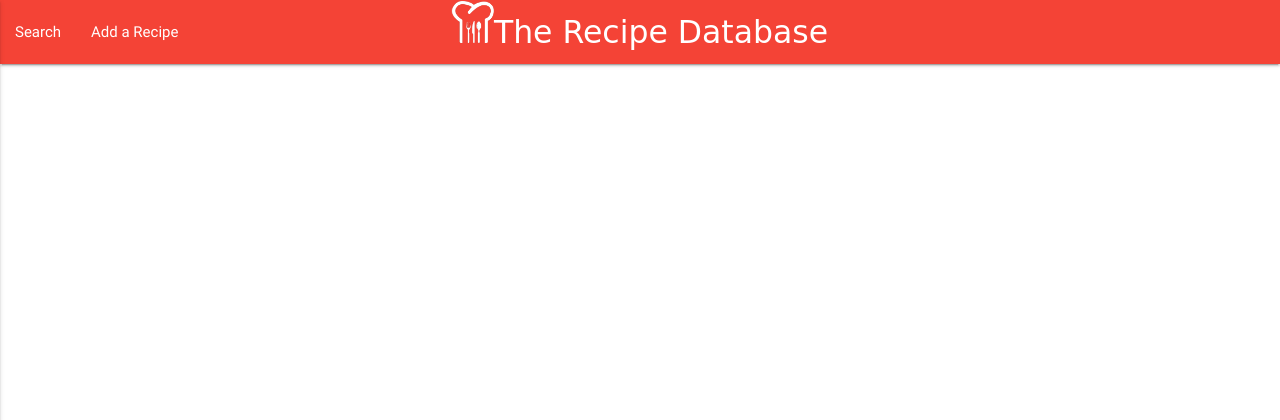
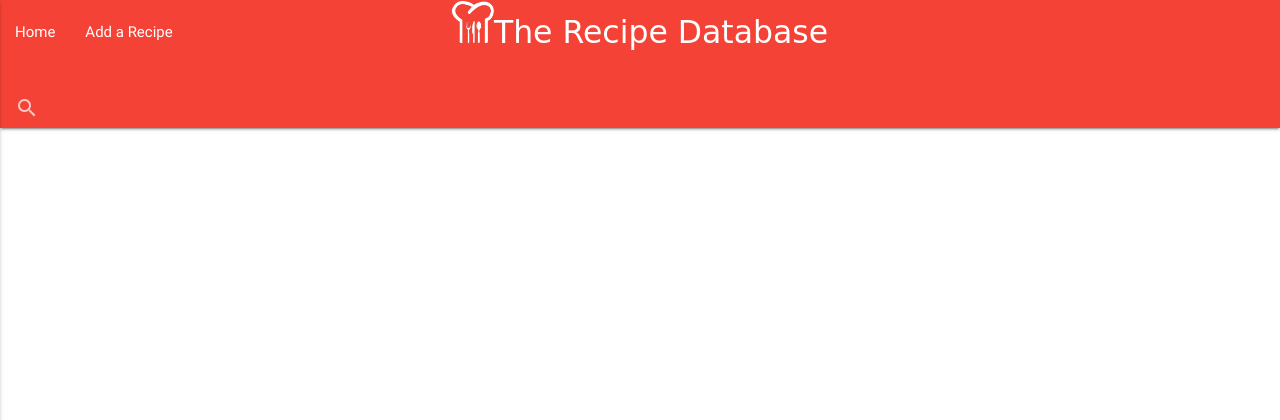
Before and after one commit to joanms/recipe-database, a Flask app: page / in a window 1280 px wide. Shown: the top 420 px of the page. Run offline with Flask 2, Linux system fonts and the light colour scheme; data that the repository does not hold is empty; some libraries are stand-ins or nearby versions; some web fonts are replaced.

Commit message:
Added a Search bar to the header

```diff
--- a/templates/base.html
+++ b/templates/base.html
@@ -17,15 +17,26 @@
                 <a href="#" class="brand-logo center"><img src="../static/images/chefs-hat-white.png" alt="Logo" height="42" width="42">The Recipe Database</a>
                 <a href="#" data-activates="mobile-demo" class="button-collapse"><i class="material-icons">menu</i></a>
                 <ul id="nav-mobile" class="left hide-on-med-and-down">
-                    <li><a href="#">Search</a></li>
+                    <li><a href="#">Home</a></li>
                     <li><a href="#">Add a Recipe</a></li>
                 </ul>
                 <ul class="side-nav" id="mobile-demo">
-                    <li><a href="#">Search</a></li>
+                    <li><a href="#">Home</a></li>
                     <li><a href="#">Add a Recipe</a></li>
                 </ul>
             </div>
         </nav>
+        <nav>
+    <div class="nav-wrapper red">
+      <form>
+        <div class="input-field">
+          <input id="search" type="search" required>
+          <label class="label-icon" for="search"><i class="material-icons">search</i></label>
+          <i class="material-icons">close</i>
+        </div>
+      </form>
+    </div>
+  </nav>
     </header>
 
         <div class="container">
```
